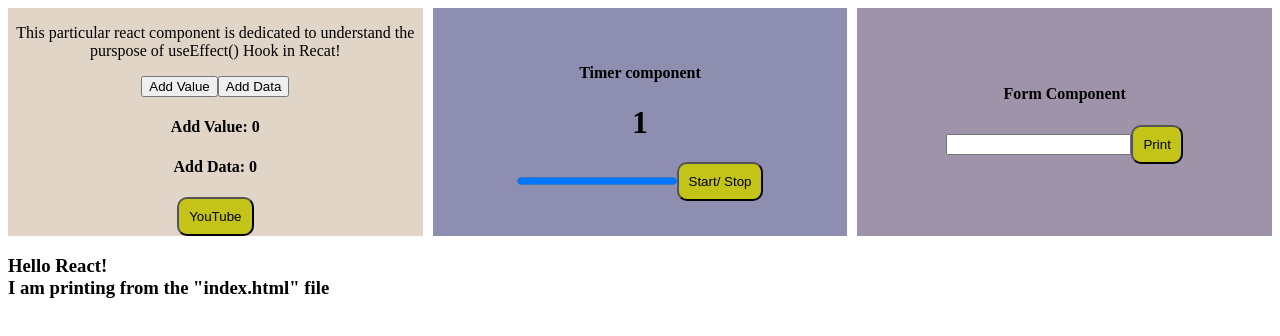
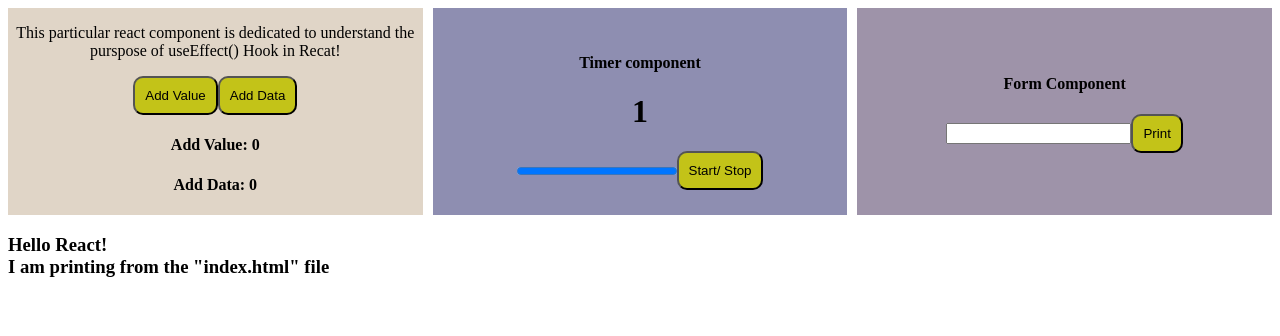
Before and after one commit to iamharie/HLC-React, a React (Vite) app in the folder HLC/: page / in a window 1280 px wide. Shown: the top 336 px of the page. Built offline with nearby package versions, Linux system fonts and the light colour scheme.

Commit message:
HTTP Requests

```diff
--- /dev/null
+++ b/HLC/src/Components/APICall.jsx
@@ -0,0 +1,5 @@
+// Public dog API : https://dog.ceo/api/breeds/image/random
+
+export default function APICall() {
+  return <div></div>;
+}
--- a/HLC/src/Components/Effect.jsx
+++ b/HLC/src/Components/Effect.jsx
@@ -1,19 +1,19 @@
 //Use Effect with a state dependency: Example
 
-import { useEffect, useState } from "react";
+import { useCallback, useEffect, useState } from "react";
 import Button from "./Button";
 
 export default function Effect() {
   const [value, setValue] = useState(0);
   const [data, setDate] = useState(0);
 
-  function handleAddClick() {
+  const handleAddClick = useCallback(function handleAddClick() {
     setValue((prevState) => prevState + 1);
-  }
+  }, []);
 
-  function handleDataClick() {
+  const handleDataClick = useCallback(function handleDataClick() {
     setDate((prevState) => prevState + 1);
-  }
+  }, []);
 
   useEffect(
     function () {
@@ -30,11 +30,15 @@ export default function Effect() {
         This particular react component is dedicated to understand the purspose
         of useEffect() Hook in Recat!
       </p>
-      <button onClick={handleAddClick}>Add Value</button>
-      <button onClick={handleDataClick}>Add Data</button>
+      <Button onClick={handleAddClick}>Add Value</Button>
+
+      <Button onClick={handleDataClick}>Add Data</Button>
+
       <h4>Add Value: {value}</h4>
+
       <h4>Add Data: {data}</h4>
-      <Button>YouTube</Button>
+
+      {/* <Button>YouTube</Button> */}
     </div>
   );
 }
```
